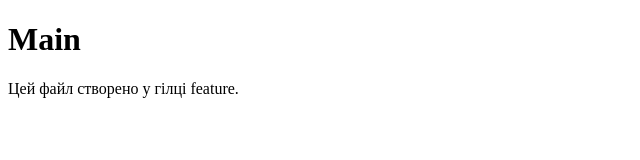
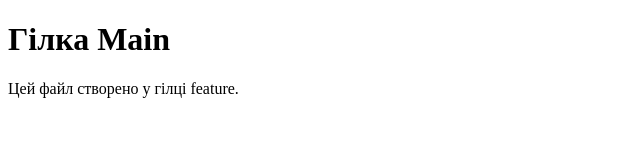
Before and after one commit to Andykorya/lab1-git, a plain HTML site: page Source/index.html in a window 1280 px wide. Shown: the whole page, without its empty margins (0-640 px from the left). Drawn offline with Linux system fonts and the light colour scheme.

Commit message:
change in main

```diff
--- a/Source/index.html
+++ b/Source/index.html
@@ -6,7 +6,7 @@
     <link rel="stylesheet" href="style.css">
 </head>
 <body>
-    <h1>Main</h1>
+    <h1>Гілка Main</h1>
     <p>Цей файл створено у гілці feature.</p>
 </body>
 </html>
```
